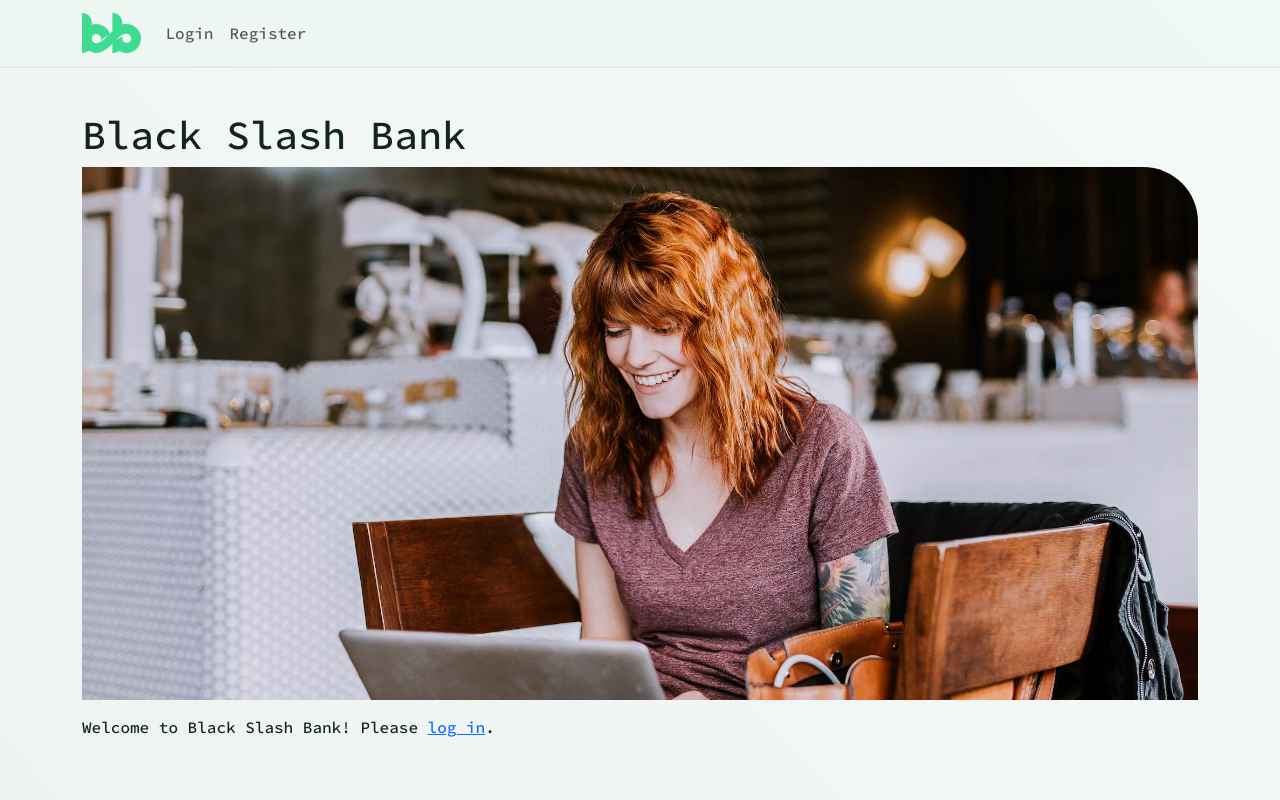
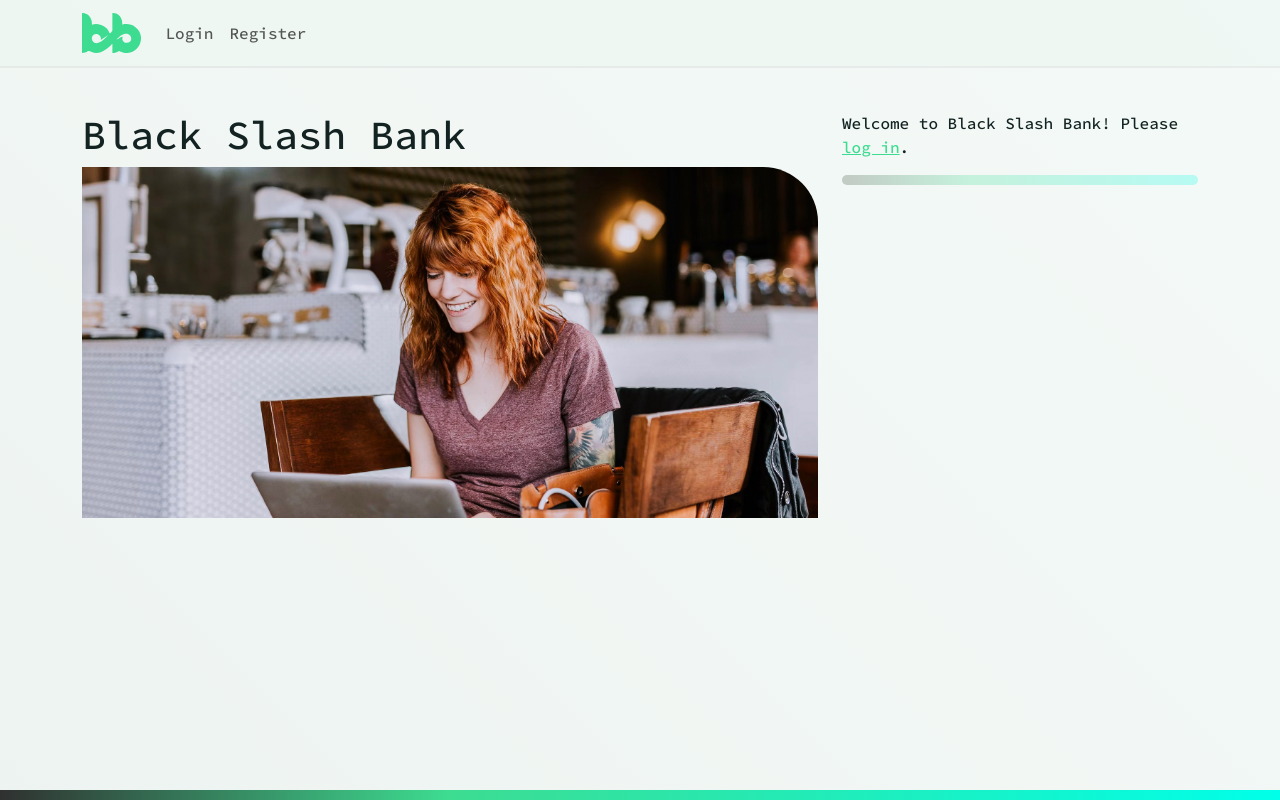
Before and after one commit to blackslashcreative/black-slash-banking-app, a React (Create React App) app in the folder client/: page / in a window 1280 px wide. Built offline with nearby package versions, Linux system fonts and the light colour scheme; no server answers.

Commit message:
Builds admin data page

```diff
--- a/client/src/App.css
+++ b/client/src/App.css
@@ -9,10 +9,16 @@ main {
   background-size: cover;
 }
 
-#dashboard > .container > img {
-  max-width: 100%;
+#dashboard > .container img {
+  width: 100%;
+  max-width: 800px;
   border-top-right-radius: 55px;
   margin-bottom: 15px;
+}
+
+#dashboard .card {
+  margin-top: 56px;
+  box-shadow: rgba(149, 157, 165, 0.2) 0px 8px 24px;
 }
 
 main > .card {
@@ -36,9 +42,28 @@ main:not(#dashboard) > .card .card-header {
   margin-bottom: 5px;
 }
 
+a {
+  color: rgb(61, 220, 145);
+}
+
+.gradient-divider {
+  border: 0;
+  height: 10px;
+  border-radius: 15px;
+  background: rgb(0, 0, 0);
+  background: linear-gradient(90deg, rgba(2, 19, 1, 0.8) 0%, rgba(61,220,145,1) 35%, rgba(0,255,233,1) 100%);
+}
+
+.gradient-footer {
+  border: 0;
+  height: 10px;
+  background: rgb(0, 0, 0);
+  background: linear-gradient(90deg, rgba(0, 0, 0, 0.8) 0%, rgba(61,220,145,1) 35%, rgba(0,255,233,1) 100%);
+}
+
 .btn-dark {
   color: rgba(0, 0, 0, 0.87);
-  background-color: rgb(61, 220, 145);
+  background-color: #3ddc91;
   border-color: rgb(61, 220, 145);
 }
 
@@ -96,6 +121,11 @@ nav, nav.bg-body-tertiary {
   margin-left: auto;
 }
 
+main.form > .card {
+  margin: 15px auto;
+  box-shadow: rgba(149, 157, 165, 0.2) 0px 8px 24px;
+}
+
 .form-footer {
   display: flex;
   flex-direction: row;
--- a/client/src/components/admin.js
+++ b/client/src/components/admin.js
@@ -1,6 +1,7 @@
-import { useContext, useState } from 'react';
+import { useContext, useState, useEffect } from 'react';
 import { AppContext } from '../context';
 import axios from 'axios';
+import { Container, Table } from 'react-bootstrap';
 import formatCurrency from '../utils/formatCurrency';
 
 function Admin(){
@@ -8,22 +9,45 @@ function Admin(){
   const { currentUser } = useContext(AppContext);
   const [ bankData, setBankData ] = useState({});
 
-  axios.get(`${process.env.REACT_APP_API_URL}/api/alldata`)
-    .then(function (response) {
-      setBankData(response.data);
-    })
-    .catch(function (error) {
-      console.log(error);
-    });
+  // Get Bank Data
+  useEffect(() => {
+    const getData = () => {
+      axios
+      .get(`${process.env.REACT_APP_API_URL}/api/alldata`)
+      .then(function (response) {
+        setBankData(response.data);
+      })
+      .catch(error => console.log(error));
+      };
+    getData();
+  }, []);
 
   if (currentUser.role === "admin") {
     return (
-      <main id="admin" className="container">
-        <h1>Bank Data</h1>
-        {bankData && (
-          <ul>print bank data items</ul>
-        )}
-      </main>
+      <Container className="mt-4">
+        <Table striped bordered hover>
+          <thead>
+            <tr>
+              <th>Name</th>
+              <th>User ID</th>
+              <th>Email</th>
+              <th>Balance</th>
+            </tr>
+          </thead>
+          <tbody>
+            {Object.values(bankData).map(user => {
+                return (
+                  <tr key={user._id}>
+                    <td className="fw-bold">{user.firstname} {user.lastname}</td>
+                    <td>{user._id}</td>
+                    <td>{user.email}</td>
+                    <td>{formatCurrency(user.balance)}</td>
+                  </tr>
+                )
+              })}
+          </tbody>
+        </Table>
+      </Container>
     );
   } else {
     return <>You do not have permission to access this page.</>
--- a/client/src/components/home.js
+++ b/client/src/components/home.js
@@ -1,6 +1,7 @@
 import { useContext } from 'react';
 import { AppContext } from '../context';
 import Card from './card';
+import { Container, Row, Col } from 'react-bootstrap';
 import { Link } from "react-router-dom";
 import formatCurrency from '../utils/formatCurrency';
 
@@ -23,10 +24,15 @@ function Home() {
   }
 
   return(
+    <>
     <main id="dashboard">
-      <div className="container">
+      <Container>
+        <Row>
+          <Col md={8}>
             <h1>Black Slash Bank</h1>
             <img className="banner" src="img/banner.jpg" alt="Screenshot of Bank App"/>
+          </Col>
+          <Col>
             {currentUser ? (
               <>
                 <Card
@@ -37,11 +43,16 @@ function Home() {
             ) : (
               <>
               <p>Welcome to Black Slash Bank! Please <Link to="/login">log in</Link>.</p>
+              <hr className="gradient-divider" />
               </>
             )
             }
-      </div>
+          </Col>
+        </Row>
+      </Container>
     </main>
+    <div className="gradient-footer"></div>
+    </>
   )
 
 }
```
Lines whose indentation alone changed are shown as unchanged.
